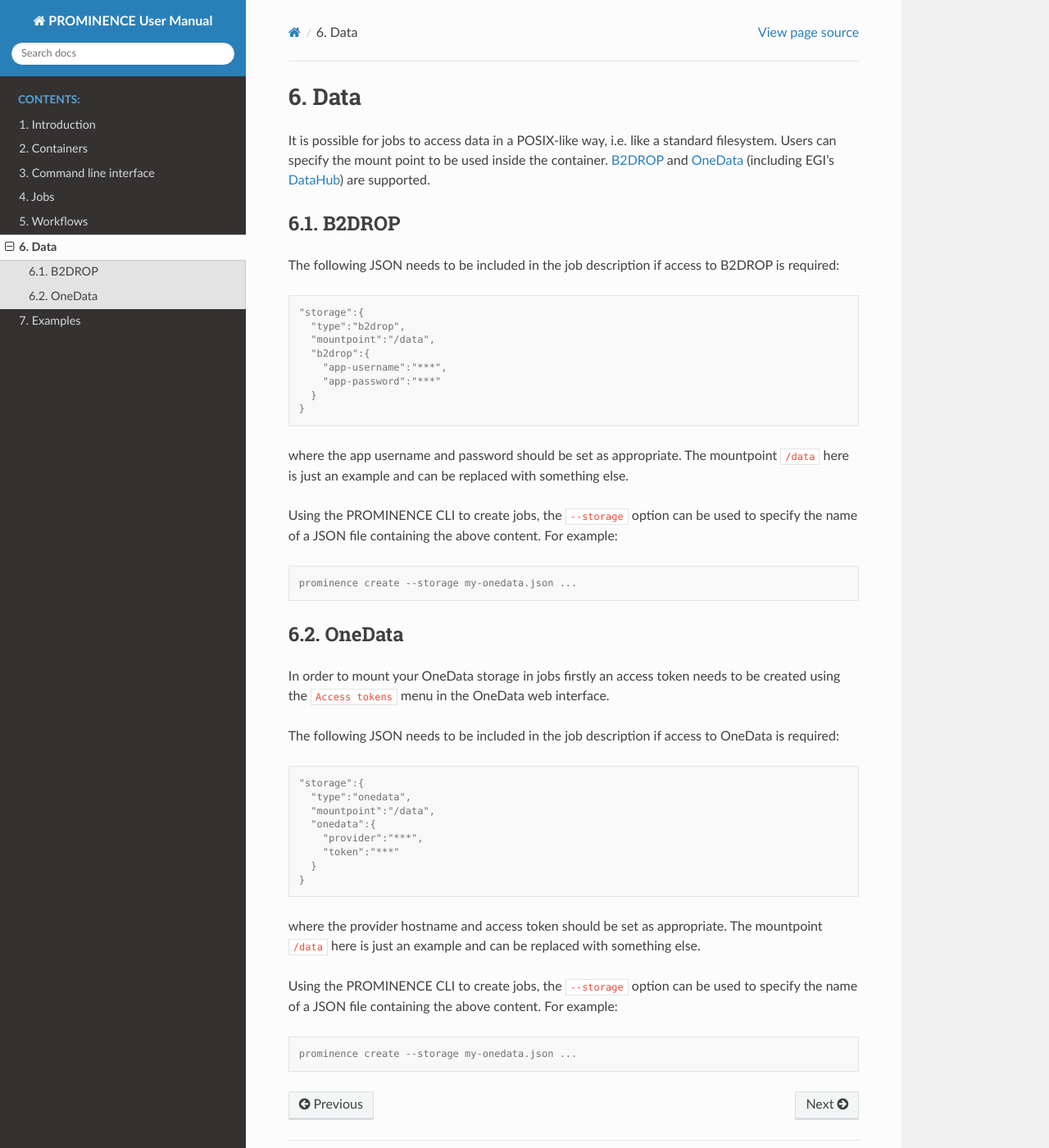
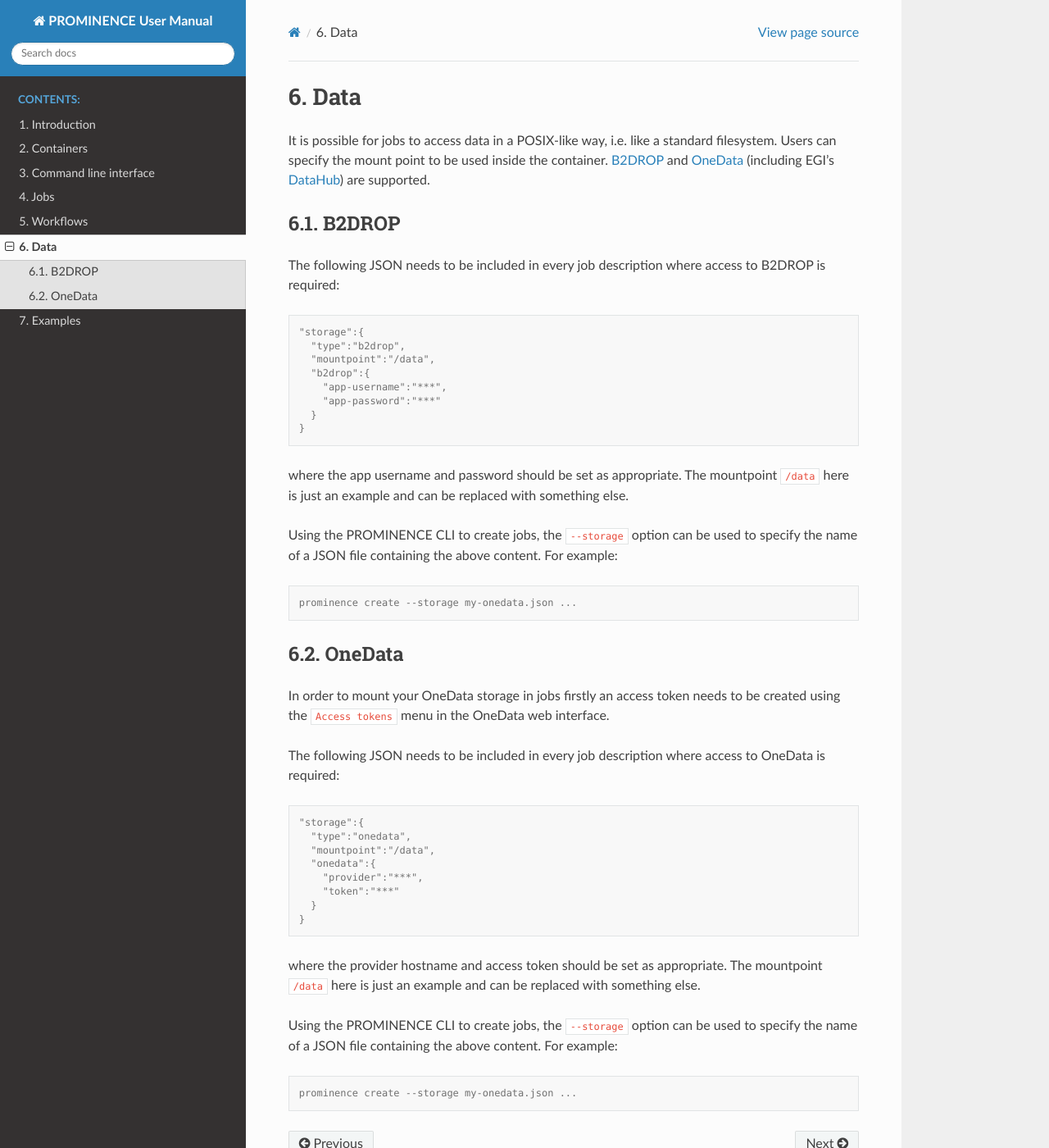
Before and after one commit to prominence-eosc/docs-eosc, a Sphinx documentation site: the page built from source/data.rst, in a window 1280 px wide and 1400 px high. Shown: the whole window at 82% size. Built offline with Sphinx 7.4.7 and the Read the Docs theme 2.0.0, drawn with Linux system fonts in a browser that asks for light colours.

Commit message:
Minor adjustments

```diff
--- a/source/data.rst
+++ b/source/data.rst
@@ -8,7 +8,7 @@
 B2DROP
 ------
 
-The following JSON needs to be included in the job description if access to B2DROP is required:
+The following JSON needs to be included in every job description where access to B2DROP is required:
 
 .. code-block:: console
 
@@ -34,7 +34,7 @@
 
 In order to mount your OneData storage in jobs firstly an access token needs to be created using the ``Access tokens`` menu in the OneData web interface.
 
-The following JSON needs to be included in the job description if access to OneData is required:
+The following JSON needs to be included in every job description where access to OneData is required:
 
 .. code-block:: console
 
```
